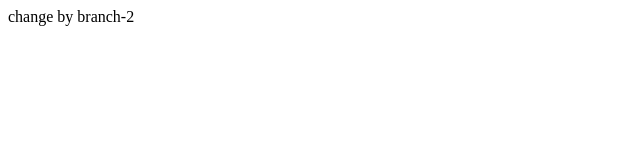
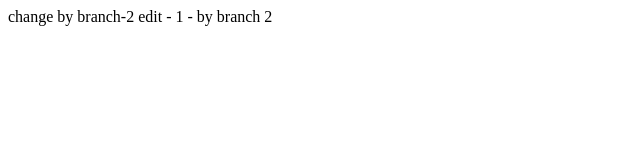
Before and after one commit to chicupatel-developer/GitCommandTest, a plain HTML site: page index.html in a window 1280 px wide. Shown: the whole page, without its empty margins (0-640 px from the left). Drawn offline with Linux system fonts and the light colour scheme.

Commit message:
edit-branch2

```diff
--- a/index.html
+++ b/index.html
@@ -1,5 +1,7 @@
 <html>
     <p>
         change by branch-2
+        edit - 1 - by branch 2
+
     </p>
 </html>
```
